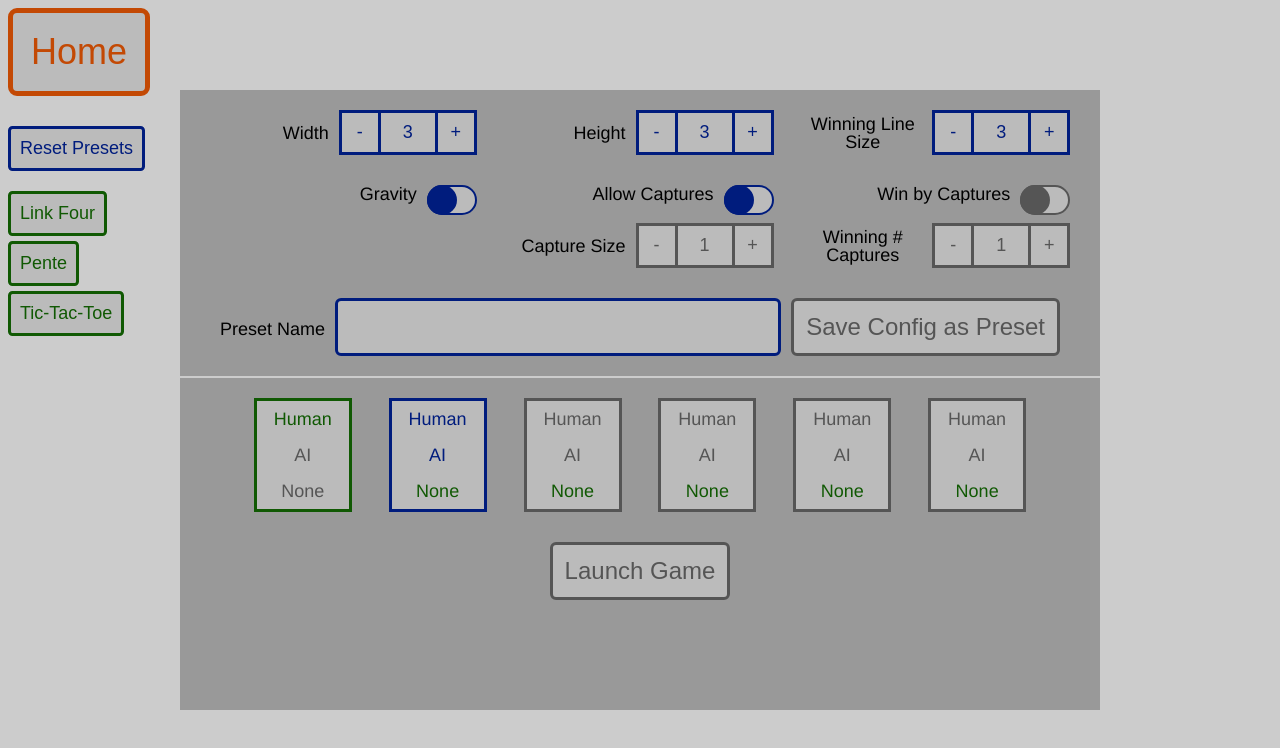
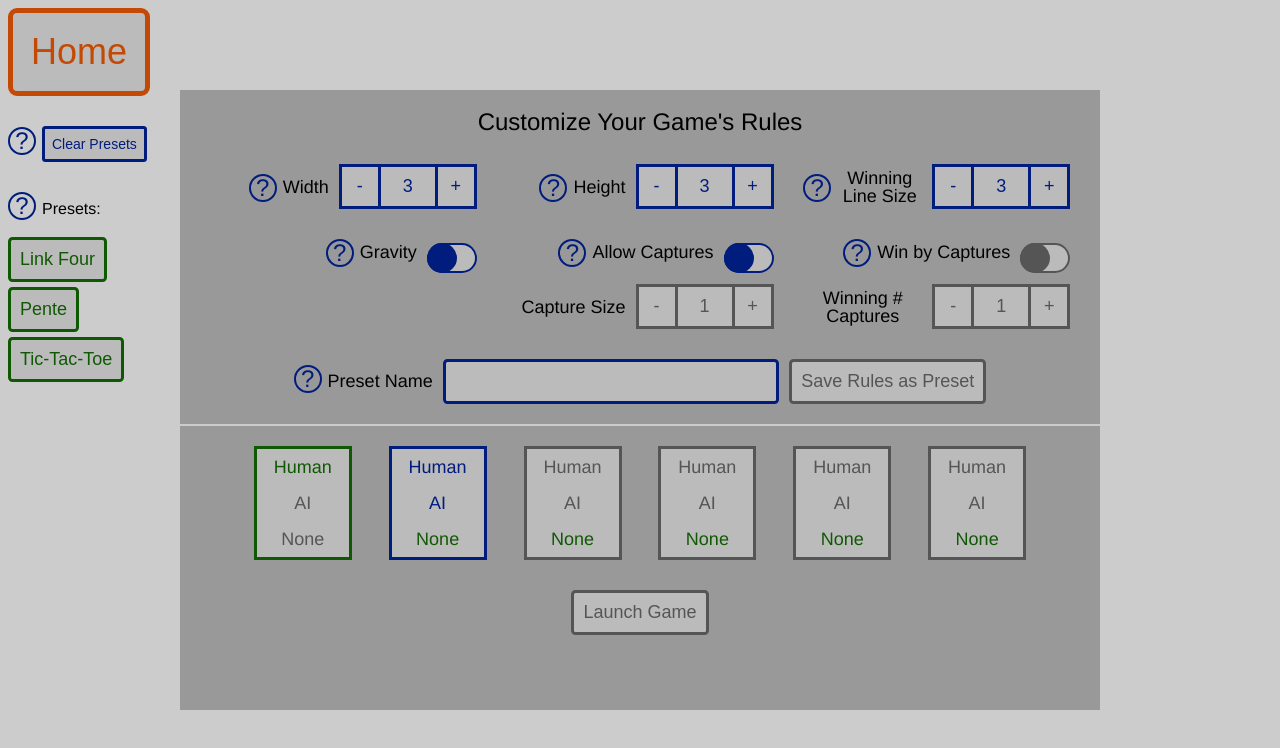
Before and after one commit to JustusHibshman/line-games, an Angular app in the folder client/: page /host in a window 1280 px wide. Shown: the top 748 px of the page. Built offline with nearby package versions, Linux system fonts and the light colour scheme.

Commit message:
Reformatted hosting menu and added help popups

```diff
--- a/client/src/app/components/action-button/action-button.component.scss
+++ b/client/src/app/components/action-button/action-button.component.scss
@@ -1,12 +1,12 @@
 button {
-    font-size: 24px;
-    padding: 12px;
-    border-radius: 6px;
+    font-size: 18px;
+    padding: 9px;
+    border-radius: 4.5px;
 
     &.small {
-        font-size: 18px;
-        padding: 9px;
-        border-radius: 4.5px;
+        font-size: 14px;
+        padding: 7px;
+        border-radius: 3.5px;
     }
 
     max-width: 100%;
--- /dev/null
+++ b/client/src/app/components/help-hover-box/help-hover-box.component.html
@@ -0,0 +1,8 @@
+<span class="help">
+    <div class="qMark">?</div>
+    <div class="popup">
+        <div class="content">
+            {{ text() }}
+        </div>
+    </div>
+</span>
--- /dev/null
+++ b/client/src/app/components/help-hover-box/help-hover-box.component.scss
@@ -0,0 +1,51 @@
+.help {
+    display: inline-block;
+    width:  24px;
+    height: 24px;
+    font-size: 24px;
+
+    margin-right: 10px;
+}
+
+.qMark {
+    width:  100%;
+    height: 100%;
+    border-radius: 50%;
+    line-height: 24px;;
+
+    text-align: center;
+    vertical-align: middle;
+
+    color: var(--colorB);
+    border: 2px solid var(--colorB);
+
+    &~.popup {
+        display: none;
+    }
+
+    &:hover {
+        cursor: pointer;
+
+        &~.popup {
+            display: block;
+            position: absolute;
+            left: 50%;
+            z-index: 3;
+        }
+    }
+}
+
+.popup {
+}
+
+.content {
+    width: 400px;
+    margin-top:  30px;
+    margin-left: -200px;
+
+    padding: 12px;
+
+    background-color: var(--centerBackdrop);
+    border: 4px solid var(--colorA);
+    border-radius: 12px;
+}
--- /dev/null
+++ b/client/src/app/components/help-hover-box/help-hover-box.component.ts
@@ -0,0 +1,11 @@
+import { Component, input } from '@angular/core';
+
+@Component({
+  selector: 'app-help-hover-box',
+  imports: [],
+  templateUrl: './help-hover-box.component.html',
+  styleUrl: './help-hover-box.component.scss'
+})
+export class HelpHoverBoxComponent {
+    text = input.required<string>();
+}
--- a/client/src/app/components/text-box/text-box.component.html
+++ b/client/src/app/components/text-box/text-box.component.html
@@ -1,3 +1,3 @@
 <input type="text" [(ngModel)]="text" maxlength="{{ maxLength() }}"
-       style="width: {{ widthCalc() }}px" >
+       style="width: {{ widthCalc() }}px" class="{{ smallStr() }}">
 <canvas id="canvas"></canvas>
--- a/client/src/app/components/text-box/text-box.component.scss
+++ b/client/src/app/components/text-box/text-box.component.scss
@@ -7,6 +7,12 @@ input {
     font-family: "Arial";
     padding: 12px;
     border-radius: 6px;
+
+    &.small {
+        font-size: 18px;
+        padding: 9px;
+        border-radius: 4.5px;
+    }
 
     text-align: left;
 
--- a/client/src/app/components/text-box/text-box.component.ts
+++ b/client/src/app/components/text-box/text-box.component.ts
@@ -11,6 +11,9 @@ export class TextBoxComponent {
     maxLength = input<number>(20);
     text = model<string>();
     expanding = input<boolean>(false);
+    small = input<boolean>(false);
+
+    smallStr = computed(() => this.small() ? "small" : "");
 
     measureText(t: string | undefined): number {
         if (t === undefined) {
@@ -21,7 +24,11 @@ export class TextBoxComponent {
         if (ctx === null) {
             return 0;
         }
-        ctx.font = "24px Arial";
+        if (this.small()) {
+            ctx.font = "18px Arial";
+        } else {
+            ctx.font = "24px Arial";
+        }
         /* The "."'s assure that any whitespace at the front and back of t is measured. */
         let stats = ctx.measureText("." + t + ".");
         let dots = ctx.measureText("..");
--- a/client/src/app/home/home.component.html
+++ b/client/src/app/home/home.component.html
@@ -1,14 +1,16 @@
 <div>
     <nav>
     <ul>
+        <!--
         <li>
             <app-nav-button [target]="'/join'" [text]="'Join'" [live]="false" />
         </li>
+        -->
         <li>
-            <app-nav-button [target]="'/host'" [text]="'Host'" />
+            <app-nav-button [target]="'/host'" [text]="'New Game'" />
         </li>
         <li>
-            <app-nav-button [target]="'/play'" [text]="'Current Game'" [live]="setup.inGame()" />
+            <app-nav-button [target]="'/play'" [text]="'Return to Game'" [live]="setup.inGame()" />
         </li>
     </ul>
     </nav>
--- a/client/src/app/host/host.component.html
+++ b/client/src/app/host/host.component.html
@@ -3,29 +3,40 @@
 
     <div class="bigRowSpacer"></div>
     <div>
-        <app-action-button [bStyle]="true" [small]="true" [text]="'Reset Presets'" (click)="resetConfigs()" />
+        <app-help-hover-box [text]="'Erases all saved presets other than Link Four, Pente, and Tic-Tac-Toe. If you have modified any of those three presets, they are returned to their original form.'" />
+        <app-action-button [bStyle]="true" [small]="true" [text]="'Clear Presets'" (click)="resetConfigs()" />
+    </div>
+    <div class="bigRowSpacer"></div>
+    <div>
+        <app-help-hover-box [text]="'Clicking on one of these green preset buttons loads a saved set of game rules into the menu in the center.'" />
+        <span>Presets:</span>
     </div>
     <div class="smallRowSpacer"></div>
     <div *ngFor="let gameSpec of specs | keyvalue" class="preset">
-        <app-action-button [small]="true" [text]="gameSpec.key" (click)="loadConfig(gameSpec.key)" />
+        <app-action-button [text]="gameSpec.key" (click)="loadConfig(gameSpec.key)" />
         <div class="tinyRowSpacer"></div>
     </div>
 </div>
 
 <div class="main">
+    <h2>Customize Your Game's Rules</h2>
+    <div class="bigRowSpacer"></div>
     <div class="inputRow">
         <div class="inputRowItem">
+            <app-help-hover-box [text]="'[how wide the game board should be]'" />
             <span class="label">Width</span>
             <app-integer-input [(value)]="gameSpec.board.width"  [min]="3" [max]="19"
                     [disable]="false" />
         </div>
         <div class="inputRowItem">
+            <app-help-hover-box [text]="'[how tall the game board should be]'" />
             <span class="label">Height</span>
             <app-integer-input [(value)]="gameSpec.board.height" [min]="3"
                     [max]="gameSpec.board.width" [disable]="false" />
         </div>
 
         <div class="inputRowItem">
+            <app-help-hover-box [text]="'[how many pieces in a row you need to win]'" />
             <span class="label">Winning Line Size</span>
             <app-integer-input [(value)]="gameSpec.rules.winningLength" [min]="3"
                     [max]="gameSpec.board.height" [disable]="false" />
@@ -34,18 +45,21 @@
     <div class="bigRowSpacer"></div>
     <div class="inputRow">
         <div class="inputRowItem">
+            <app-help-hover-box [text]="'When gravity is turned on, pieces can only be placed on the bottom row or stacked on top of other pieces.'" />
             <span class="label">Gravity</span>
             <app-toggle-switch [defaultValue]="false" [(value)]="gameSpec.board.gravity"
                                [disable]="gameSpec.rules.allowCaptures" />
         </div>
 
         <div class="inputRowItem">
+            <app-help-hover-box [text]="'When captures are turned on, then whenever you sandwich exactly X opponent pieces between your own pieces, the opponent pieces are removed from the board. The value of X is set by Capture Size (below).'" />
             <span class="label">Allow Captures</span>
             <app-toggle-switch [defaultValue]="false" [(value)]="gameSpec.rules.allowCaptures"
                                [disable]="gameSpec.board.gravity" />
         </div>
 
         <div class="inputRowItem">
+            <app-help-hover-box [text]="'When winning by captures is turned on, a player wins as soon as they have Y or more captures. The value of Y is set by Winning # Captures (below).'" />
             <span class="label">Win by Captures</span>
             <app-toggle-switch [defaultValue]="false" [(value)]="gameSpec.rules.winByCaptures"
                     [disable]="!gameSpec.rules.allowCaptures" />
@@ -69,9 +83,10 @@
     </div>
     <div class="bigRowSpacer"></div>
     <div>
+        <app-help-hover-box [text]="'If you like a particular custom set of rules, you can name it and save it as a preset. It will then appear as one of the preset buttons on the left. To load your saved settings, simply click the corresponding button.'" />
         <span class="label">Preset Name</span>
-        <app-text-box [(text)]="configName" [maxLength]="17" class="label" />
-        <app-action-button [bStyle]="true" [text]="'Save Config as Preset'"
+        <app-text-box [(text)]="configName" [small]="true" [maxLength]="17" class="label" />
+        <app-action-button [bStyle]="true" [text]="'Save Rules as Preset'"
                 [disable]="configName().trim() == ''"
                 (click)="saveConfigAsPreset()" />
     </div>
--- a/client/src/app/host/host.component.scss
+++ b/client/src/app/host/host.component.scss
@@ -18,6 +18,10 @@ div.main {
 
     background-color: var(--centerBackdrop);
     font-size: 18px;
+}
+
+h2 {
+    font-size: 24px;
 }
 
 div.inputRow {
--- a/client/src/app/host/host.component.ts
+++ b/client/src/app/host/host.component.ts
@@ -2,6 +2,7 @@ import { Component, computed, inject, OnInit, signal, ChangeDetectorRef, AfterCo
 import { KeyValuePipe, NgFor } from '@angular/common';
 
 import { ActionButtonComponent } from '@local-components/action-button/action-button.component';
+import { HelpHoverBoxComponent } from '@local-components/help-hover-box/help-hover-box.component';
 import { IntegerInputComponent } from '@local-components/integer-input/integer-input.component';
 import { NavButtonComponent } from '@local-components/nav-button/nav-button.component';
 import { PlayerTypeSelectorComponent } from '@local-components/player-type-selector/player-type-selector.component';
@@ -16,7 +17,7 @@ import { SetupService } from '@local-services/setup.service';
 @Component({
   selector: 'app-host',
   imports: [KeyValuePipe, NgFor,
-            ActionButtonComponent, IntegerInputComponent, NavButtonComponent,
+            ActionButtonComponent, HelpHoverBoxComponent, IntegerInputComponent, NavButtonComponent,
             PlayerTypeSelectorComponent, TextBoxComponent, ToggleSwitchComponent],
   templateUrl: './host.component.html',
   styleUrl: './host.component.scss'
```
Also changed, not shown: 1 other file (tests, documents, lock files or other folders). Lines whose indentation alone changed are shown as unchanged.
